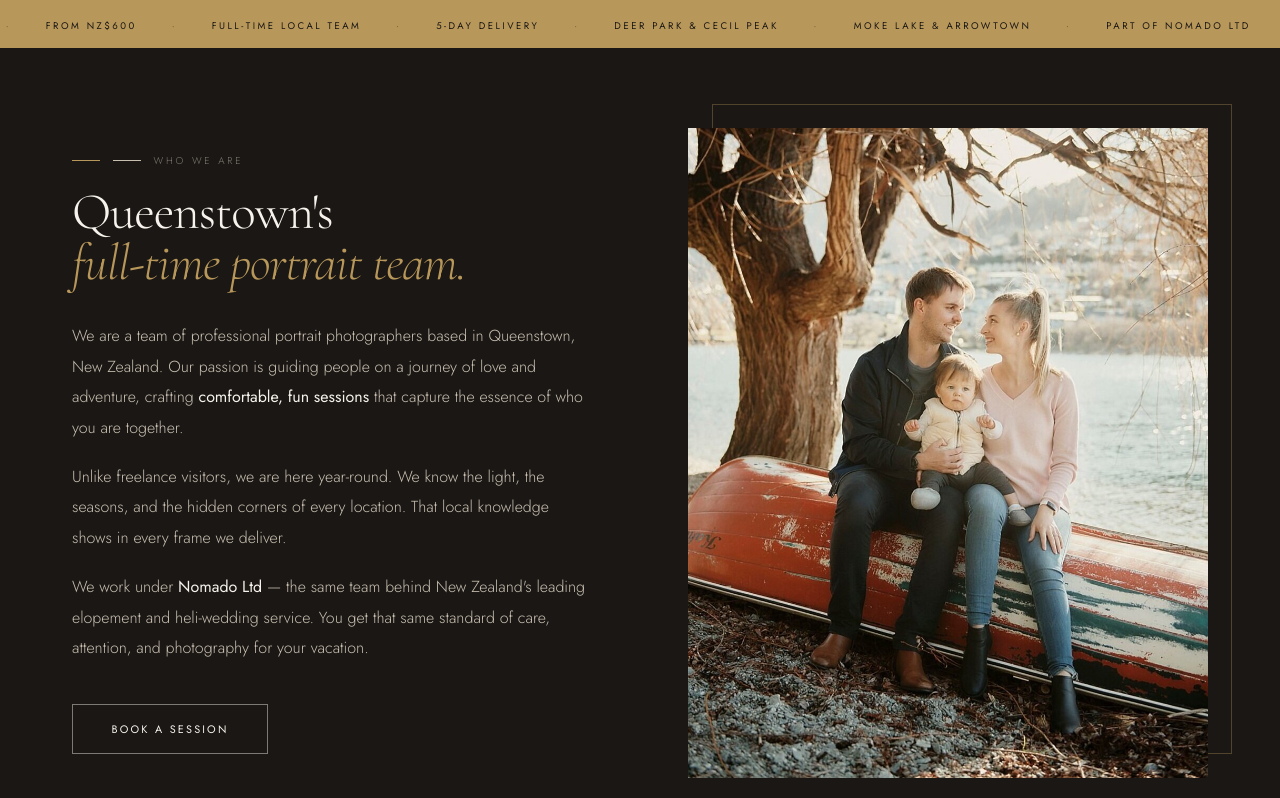
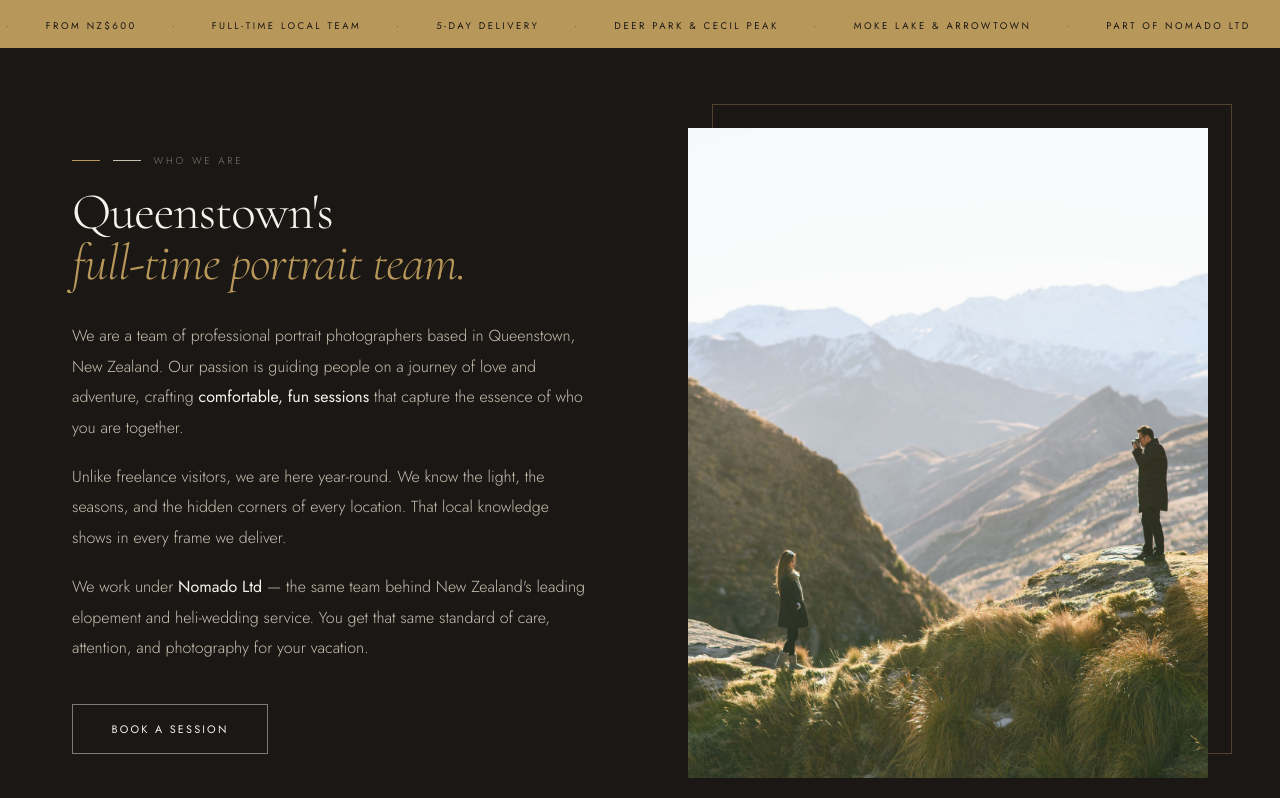
Before and after one commit to sigetyan/QueenstownMemories, a plain HTML site: page index.html in a window 1280 px wide. Shown: the part 802-1600 px from the top of the page. Drawn offline with nearby package versions, Linux system fonts and the light colour scheme.

Commit message:
Update index.html

```diff
--- a/index.html
+++ b/index.html
@@ -1075,8 +1075,8 @@ footer {
         </div>
       </div>
       <div class="intro-image-wrap reveal reveal-delay-2">
-        <img src="./images/QueenstownVacationLifestyleFamilyCouplesPortraitPhotographer_0342.jpg"
-          alt="Family enjoying lakeside autumn photoshoot Queenstown" loading="lazy">
+        <img src="./images/queenstowncouplesportraitphotographer.jpg"
+          alt="Couples portrait photographer Queenstown New Zealand" loading="lazy">
       </div>
     </div>
   </div>
```
